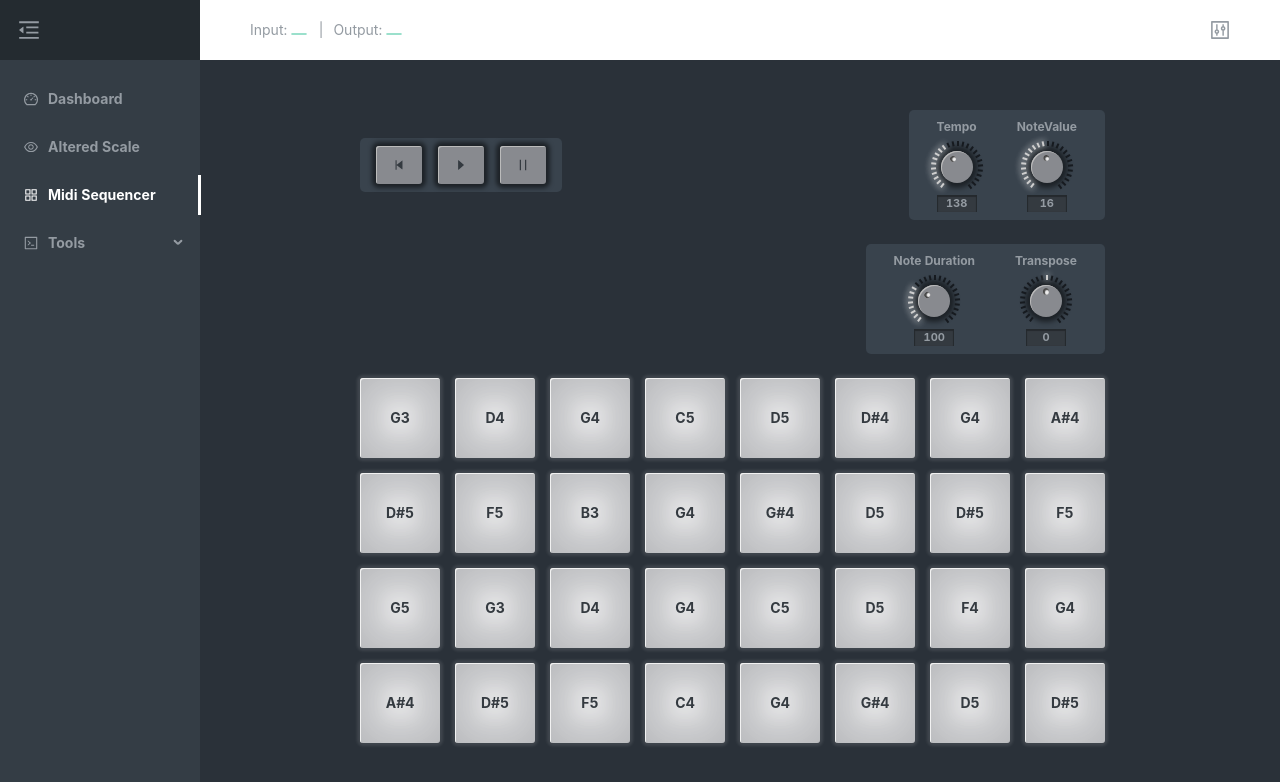
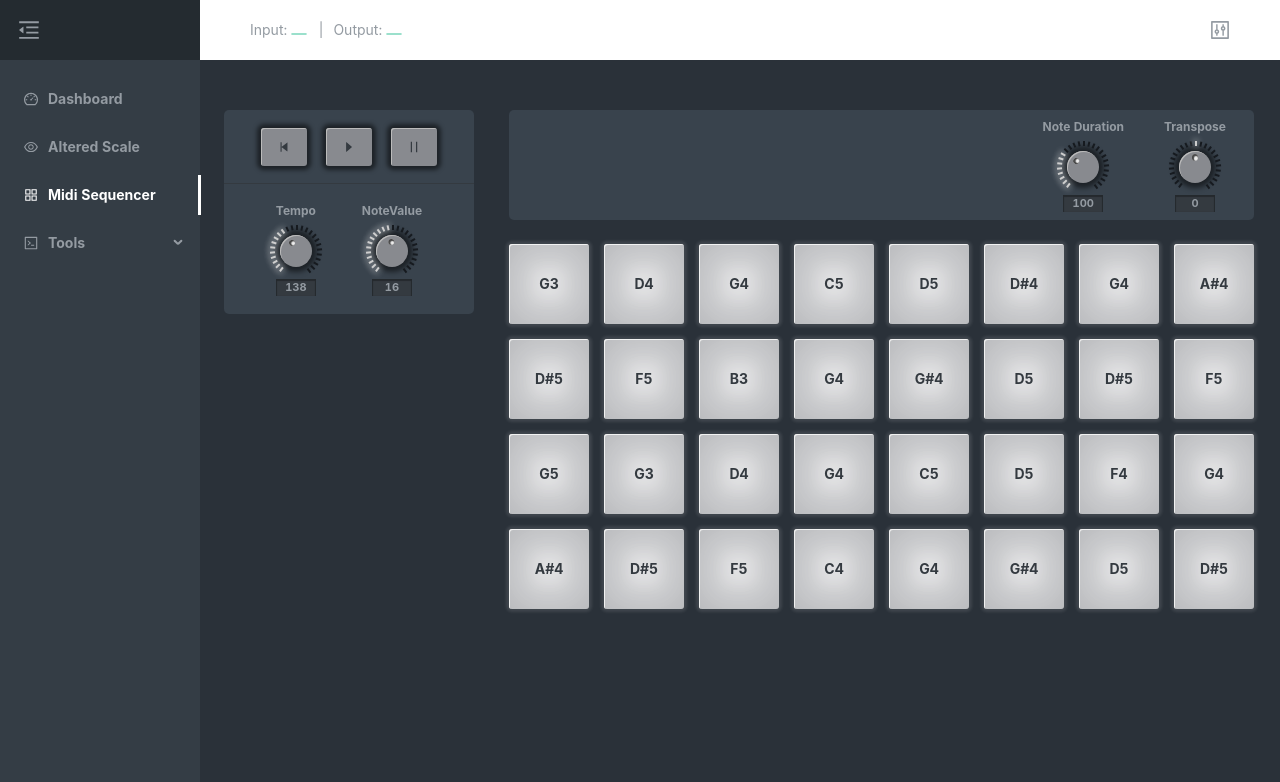
Before and after one commit to tedkx/midi-playground, a React app: page /midi-sequencer in a window 1280 px wide. Shown: the top 782 px of the page. Built offline with nearby package versions, Linux system fonts and the light colour scheme.

Commit message:
Split global and sequencer controls, re-styled accordingly

```diff
--- a/src/routes/MidiSequencer/StepSequencer.js
+++ b/src/routes/MidiSequencer/StepSequencer.js
@@ -13,6 +13,7 @@ const parametersArr = Object.keys(sequencerParameterData).map(key => ({
 
 const StepSequencer = ({ activeNoteIdx, data, onSetData }) => {
   const { noteDuration, transpose } = data;
+
   const parameterValues = React.useMemo(
     () => ({ noteDuration, transpose }),
     [noteDuration, transpose]
@@ -23,12 +24,16 @@ const StepSequencer = ({ activeNoteIdx, data, onSetData }) => {
     parameterValues
   );
 
+  React.useEffect(
+    () => onSetData(d => ({ ...d, ...parameters })),
+    [parameters]
+  );
+
   const padEvents = usePadEvents(onSetData);
 
   return (
     <div className="step-sequencer">
       <div className="controls">
-        <div className="flex-spacer"></div>
         <Card bordered={false}>
           {parametersArr.map(p => (
             <ParameterKnob
--- a/src/routes/MidiSequencer/index.js
+++ b/src/routes/MidiSequencer/index.js
@@ -56,8 +56,9 @@ const MidiSequencer = () => {
 
   return (
     <div className="sequencer">
-      <div className="controls">
+      <div className="global-controls">
         <Card bordered={false}>
+          <div className="control-row">
             <Button onClick={onSeekToStart}>
               <StepBackwardOutlined />
             </Button>
@@ -67,8 +68,8 @@ const MidiSequencer = () => {
             <Button onClick={onStop}>
               <PauseOutlined />
             </Button>
-        </Card>
-        <Card bordered={false}>
+          </div>
+          <div className="control-row">
             {parametersArr.map(p => (
               <ParameterKnob
                 {...p}
@@ -77,6 +78,7 @@ const MidiSequencer = () => {
                 value={parameters[p.name]}
               />
             ))}
+          </div>
         </Card>
       </div>
       <div className="step-sequencer">
--- a/src/routes/MidiSequencer/styles.less
+++ b/src/routes/MidiSequencer/styles.less
@@ -1,5 +1,44 @@
+@control-row-margin: 18px;
+
 .sequencer {
+  display: flex;
   padding-top: 50px;
+
+  .global-controls {
+    .ant-card {
+      margin-top: 0;
+      margin-bottom: 0;
+      min-width: 250px;
+    }
+
+    .ant-card-body {
+      padding: 0;
+    }
+
+    .control-row {
+      align-items: center;
+      display: flex;
+      justify-content: space-evenly;
+      margin: @control-row-margin;
+      margin-bottom: 36px;
+      position: relative;
+
+      &::after {
+        border-bottom: solid 1px @dark-color;
+        bottom: -@control-row-margin;
+        content: ' ';
+        position: absolute;
+        left: -@control-row-margin;
+        right: -@control-row-margin;
+      }
+      &:last-child {
+        margin-bottom: @control-row-margin;
+      }
+      &:last-child:after {
+        border: none;
+      }
+    }
+  }
 
   .controls {
     align-items: center;
@@ -15,10 +54,6 @@
       .ant-card-body {
         display: flex;
         padding: 8px;
-
-        .keyboard-button {
-          margin: 0 8px;
-        }
       }
     }
 
@@ -32,10 +67,19 @@
       display: flex;
       flex-wrap: wrap;
       justify-content: center;
+      min-width: 760px;
     }
 
     .pads-container .keyboard-pad {
       margin: 0 15px 15px 0;
     }
+
+    .controls .ant-card {
+      flex-grow: 1;
+
+      .ant-card-body {
+        justify-content: flex-end;
+      }
+    }
   }
 }
```
Lines whose indentation alone changed are shown as unchanged.
